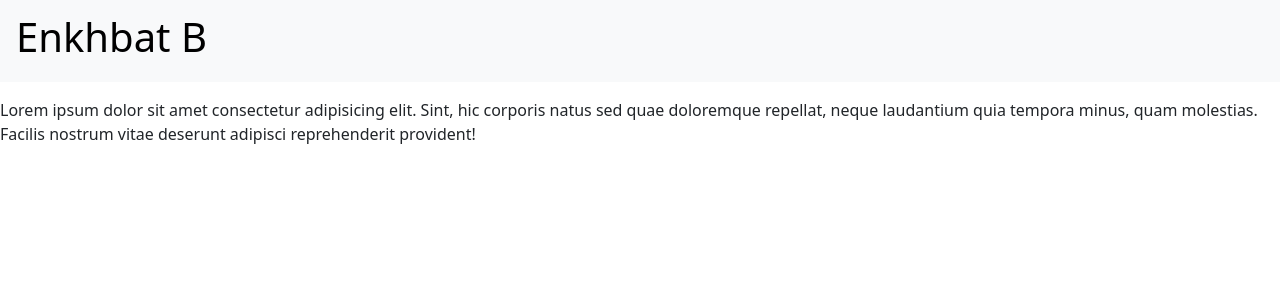
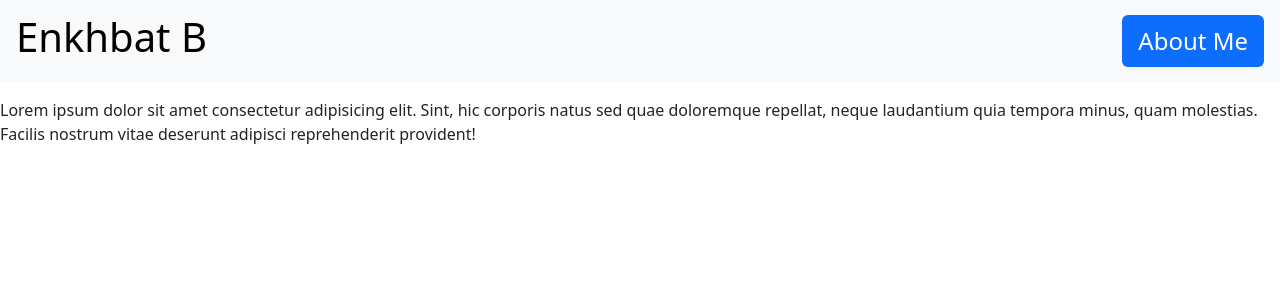
Before and after one commit to enx-code/react-Portfolio, a React (Vite) app in the folder challenge/: page /about in a window 1280 px wide. Shown: the top 300 px of the page. Built offline with nearby package versions, Linux system fonts and the light colour scheme.

Commit message:
adding navigation bar about me

```diff
--- a/challenge/src/components/Navbar.jsx
+++ b/challenge/src/components/Navbar.jsx
@@ -7,6 +7,13 @@ const Navbar = () => {
       <NavLink to="/" className="navbar-brand fs-3">
         <h1>Enkhbat B</h1>
       </NavLink>
+      <ul className="nav nav-pills">
+        <li className="nav-item">
+          <NavLink to="/about" className="nav-link">
+            About Me
+          </NavLink>
+        </li>
+      </ul>
     </nav>
   );
 };
```
